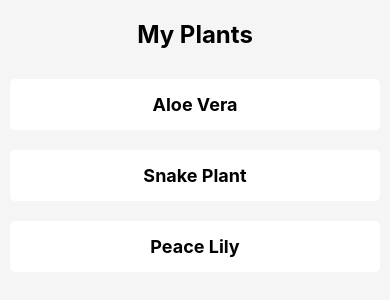
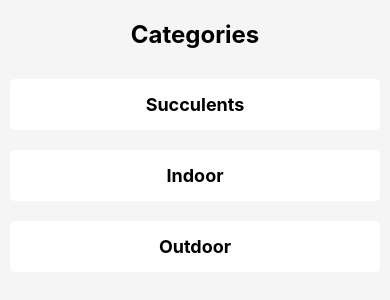
Before and after one commit to JianpingCAI/MyPlantsCareApp, a React Native app: screen /Category in a window 390 px wide. Shown: the top 300 px of the page. Built offline with nearby package versions, Linux system fonts and the light colour scheme.

Commit message:
add CategoryScreen and SettingsScreen

```diff
--- a/src/navigation/AppNavigator.tsx
+++ b/src/navigation/AppNavigator.tsx
@@ -2,6 +2,8 @@ import React from 'react';
 import { createStackNavigator } from '@react-navigation/stack';
 import HomeScreen from '../screens/HomeScreen';
 import PlantScreen from '../screens/PlantScreen';
+import CategoryScreen from '../screens/CategoryScreen';
+import SettingsScreen from '../screens/SettingsScreen';
 
 const Stack = createStackNavigator();
 
@@ -18,6 +20,16 @@ const AppNavigator = () => {
         component={PlantScreen}
         options={{ headerShown: false }}
       />
+      <Stack.Screen
+        name="Category"
+        component={CategoryScreen}
+        options={{ headerShown: false }}
+      />
+      <Stack.Screen
+        name="Settings"
+        component={SettingsScreen}
+        options={{ headerShown: false }}
+      />
     </Stack.Navigator>
   );
 };
--- /dev/null
+++ b/src/screens/CategoryScreen.tsx
@@ -0,0 +1,45 @@
+import React from 'react';
+import { StyleSheet, View, Text, FlatList } from 'react-native';
+import PlantCategory from '../components/PlantCategory';
+
+const mockData = [
+  { id: '1', name: 'Succulents' },
+  { id: '2', name: 'Indoor' },
+  { id: '3', name: 'Outdoor' },
+];
+
+const CategoryScreen = () => {
+  const renderItem = ({ item }) => (
+    <PlantCategory categoryName={item.name} onPress={() => console.log(`${item.name} Pressed!`)} />
+  );
+
+  return (
+    <View style={styles.container}>
+      <Text style={styles.header}>Categories</Text>
+      <FlatList
+        data={mockData}
+        renderItem={renderItem}
+        keyExtractor={(item) => item.id}
+        contentContainerStyle={styles.list}
+      />
+    </View>
+  );
+};
+
+const styles = StyleSheet.create({
+  container: {
+    flex: 1,
+    backgroundColor: '#f5f5f5',
+  },
+  header: {
+    fontSize: 24,
+    fontWeight: 'bold',
+    textAlign: 'center',
+    marginVertical: 20,
+  },
+  list: {
+    flexGrow: 1,
+  },
+});
+
+export default CategoryScreen;
--- a/src/screens/HomeScreen.tsx
+++ b/src/screens/HomeScreen.tsx
@@ -1,5 +1,5 @@
 import React from 'react';
-import { StyleSheet, View, Text, FlatList } from 'react-native';
+import { StyleSheet, View, Text, FlatList, TouchableOpacity } from 'react-native';
 import PlantCard from '../components/PlantCard';
 import { useNavigation } from '@react-navigation/native';
 
@@ -28,6 +28,14 @@ const HomeScreen = () => {
         keyExtractor={(item) => item.id}
         contentContainerStyle={styles.list}
       />
+      <View style={styles.navigationButtons}>
+        <TouchableOpacity onPress={() => navigation.navigate('Category')}>
+          <Text style={styles.buttonText}>Categories</Text>
+        </TouchableOpacity>
+        <TouchableOpacity onPress={() => navigation.navigate('Settings')}>
+          <Text style={styles.buttonText}>Settings</Text>
+        </TouchableOpacity>
+      </View>
     </View>
   );
 };
@@ -46,6 +54,16 @@ const styles = StyleSheet.create({
   list: {
     flexGrow: 1,
   },
+  navigationButtons: {
+    flexDirection: 'row',
+    justifyContent: 'space-around',
+    paddingBottom: 20,
+  },
+  buttonText: {
+    fontSize: 18,
+    fontWeight: 'bold',
+    color: '#6200EE',
+  },
 });
 
 export default HomeScreen;
--- /dev/null
+++ b/src/screens/SettingsScreen.tsx
@@ -0,0 +1,26 @@
+import React from 'react';
+import { View, Text, StyleSheet } from 'react-native';
+
+const SettingsScreen = () => {
+  return (
+    <View style={styles.container}>
+      <Text style={styles.header}>Settings</Text>
+      {/* Add your settings options here */}
+    </View>
+  );
+};
+
+const styles = StyleSheet.create({
+  container: {
+    flex: 1,
+    backgroundColor: '#f5f5f5',
+  },
+  header: {
+    fontSize: 24,
+    fontWeight: 'bold',
+    textAlign: 'center',
+    marginVertical: 20,
+  },
+});
+
+export default SettingsScreen;
```
